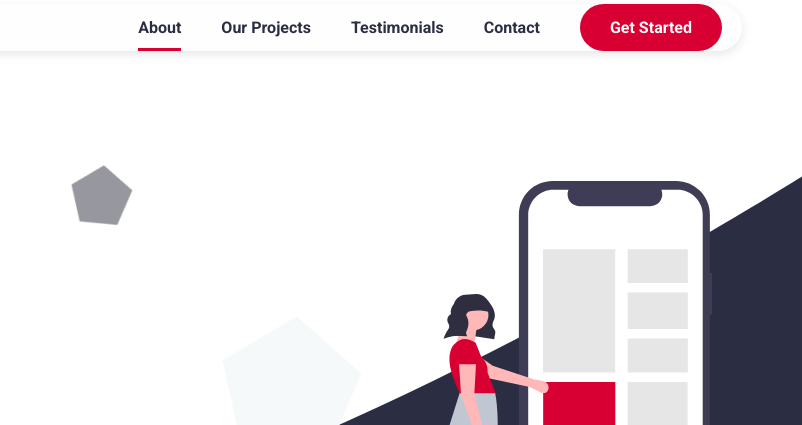
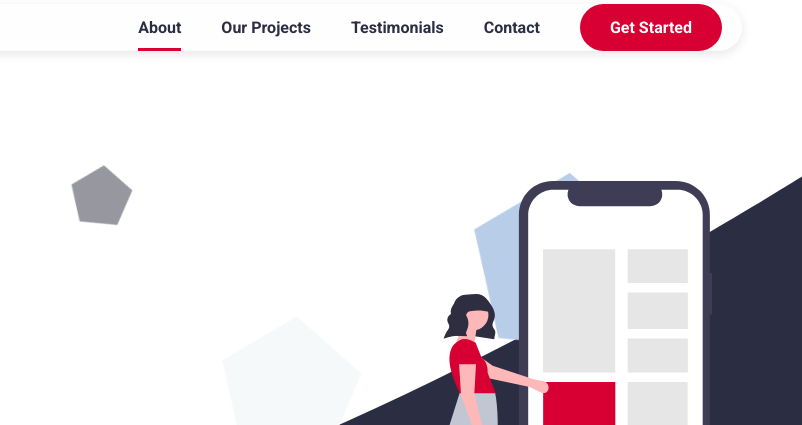
Before and after one commit to incmak/incmak.github.io, a plain HTML site: page index.html in a window 1280 px wide. Shown: the part 24-449 px from the top of the page, 478-1280 px from the left. Drawn offline with Linux system fonts and the light colour scheme.

Commit message:
added svg big

```diff
--- a/index.html
+++ b/index.html
@@ -55,6 +55,7 @@
                 <img class="polygon1" src="images/Polygon 1.svg" alt="" />
                 <img class="polygon2" src="images/Polygon 2.svg" alt="" />
                 <img class="polygon3" src="images/Polygon 3.svg" alt="" />
+                <img class="polygon4" src="images/Polygon 4.svg" alt="" />
             </div>
         </header>
 
--- a/style.css
+++ b/style.css
@@ -164,6 +164,12 @@ a.btn.cyan:hover{
     top: 40vh;
     left: 85vh;
 }
+.hero-container .polygon4 {
+    position: absolute;
+    z-index: -1;
+    top: 25vh;
+    left: 120vh;
+}
 
 /* Header Animation */
 
@@ -244,7 +250,8 @@ a.btn.cyan:hover{
 
 .hero-container .polygon1,
 .hero-container .polygon2,
-.hero-container .polygon3 {
+.hero-container .polygon3,
+.hero-container .polygon4 {
     opacity: 0;
     animation-name: fadeIn, rotate;
     animation-duration: 800ms, 80s;
```
Also changed, not shown: images/Polygon 4.svg (added).
